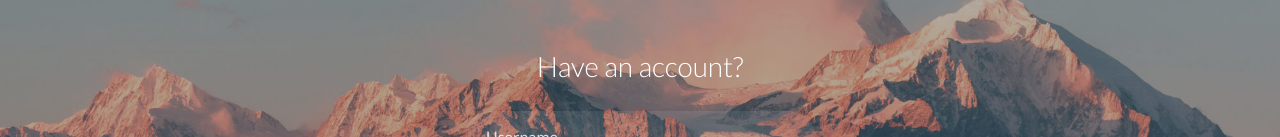
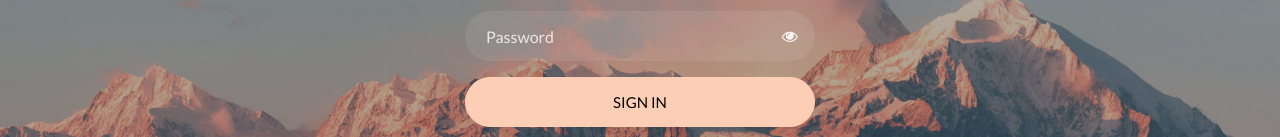
Before and after one commit to Vulcan875/workshop_git, a plain HTML site: page workshop login/index.html in a window 1280 px wide. Shown: the part 323-460 px from the top of the page. Drawn offline with Linux system fonts and the light colour scheme.

Commit message:
fixed the template

```diff
--- a/workshop login/index.html
+++ b/workshop login/index.html
@@ -1,5 +1,6 @@
 <!doctype html>
 <html lang="en">
+
 <head>
 	<title>workshop login</title>
 	<meta charset="utf-8">
@@ -12,6 +13,7 @@
 	<link rel="stylesheet" href="css/style.css">
 
 </head>
+
 <body class="img js-fullheight" style="background-image: url(images/bg.jpg);">
 	<section class="ftco-section">
 		<div class="container">
@@ -23,14 +25,15 @@
 			<div class="row justify-content-center">
 				<div class="col-md-6 col-lg-4">
 					<div class="login-wrap p-0">
-		      	<h3 class="mb-4 text-center">Have an account?</h3>
 						<form action="#" class="signin-form">
 							<div class="form-group">
 								<input type="text" class="form-control" placeholder="Username" required>
 							</div>
 							<div class="form-group">
-	              <input id="password-field" type="password" class="form-control" placeholder="Password" required>
-	              <span toggle="#password-field" class="fa fa-fw fa-eye field-icon toggle-password"></span>
+								<input id="password-field" type="password" class="form-control" placeholder="Password"
+									required>
+								<span toggle="#password-field"
+									class="fa fa-fw fa-eye field-icon toggle-password"></span>
 							</div>
 							<div class="form-group">
 								<button type="submit" class="form-control btn btn-primary submit px-3">Sign In</button>
@@ -49,8 +52,10 @@
 						</form>
 						<p class="w-100 text-center">&mdash; Or Sign In With &mdash;</p>
 						<div class="social d-flex text-center">
-	          	<a href="#" class="px-2 py-2 mr-md-1 rounded"><span class="ion-logo-facebook mr-2"></span> Facebook</a>
-	          	<a href="#" class="px-2 py-2 ml-md-1 rounded"><span class="ion-logo-twitter mr-2"></span> Twitter</a>
+							<a href="#" class="px-2 py-2 mr-md-1 rounded"><span class="ion-logo-facebook mr-2"></span>
+								Facebook</a>
+							<a href="#" class="px-2 py-2 ml-md-1 rounded"><span class="ion-logo-twitter mr-2"></span>
+								Twitter</a>
 						</div>
 					</div>
 				</div>
@@ -64,4 +69,5 @@
 	<script src="js/main.js"></script>
 
 </body>
+
 </html>
```
Also changed, not shown: workshop login/user.png. Lines whose indentation alone changed are shown as unchanged.
